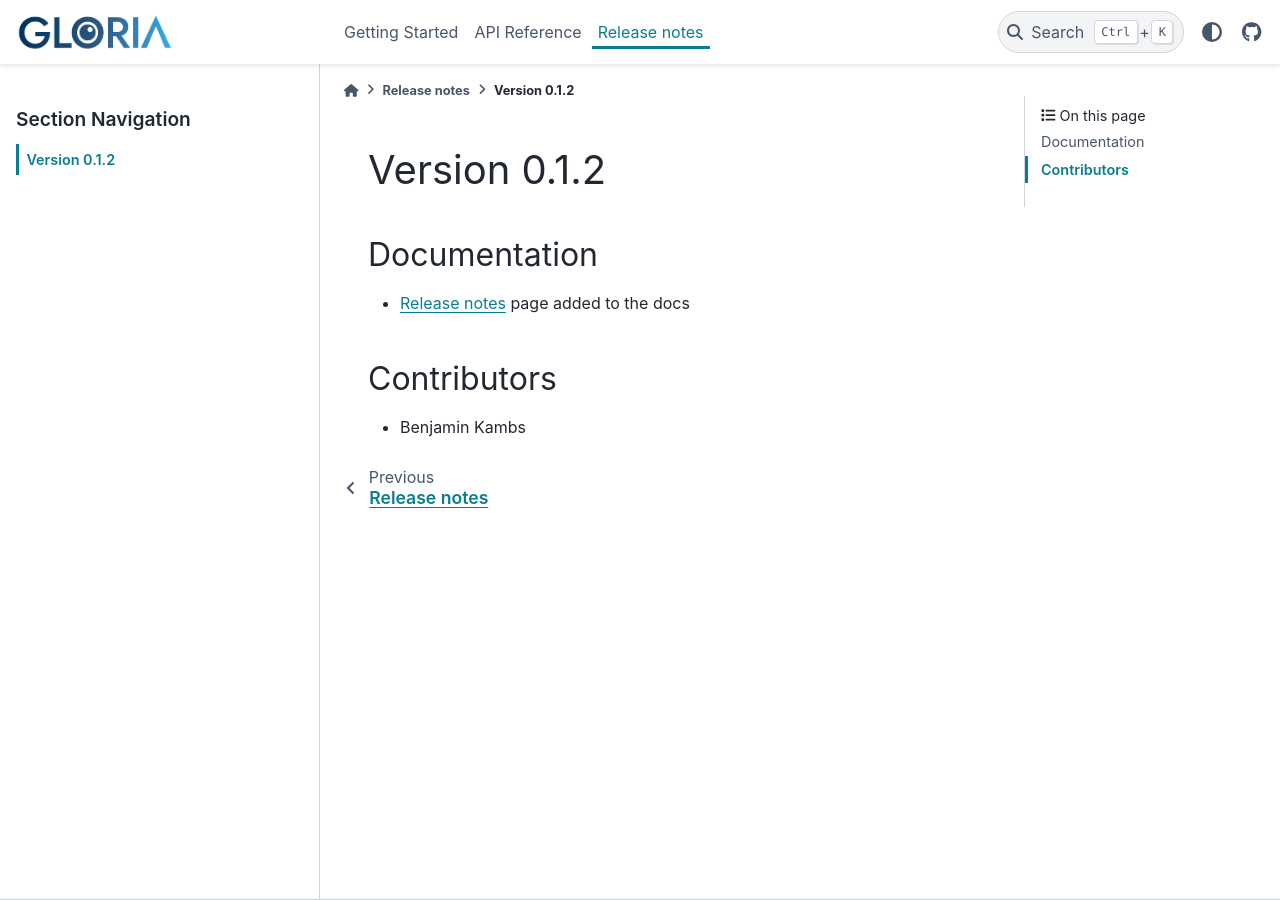
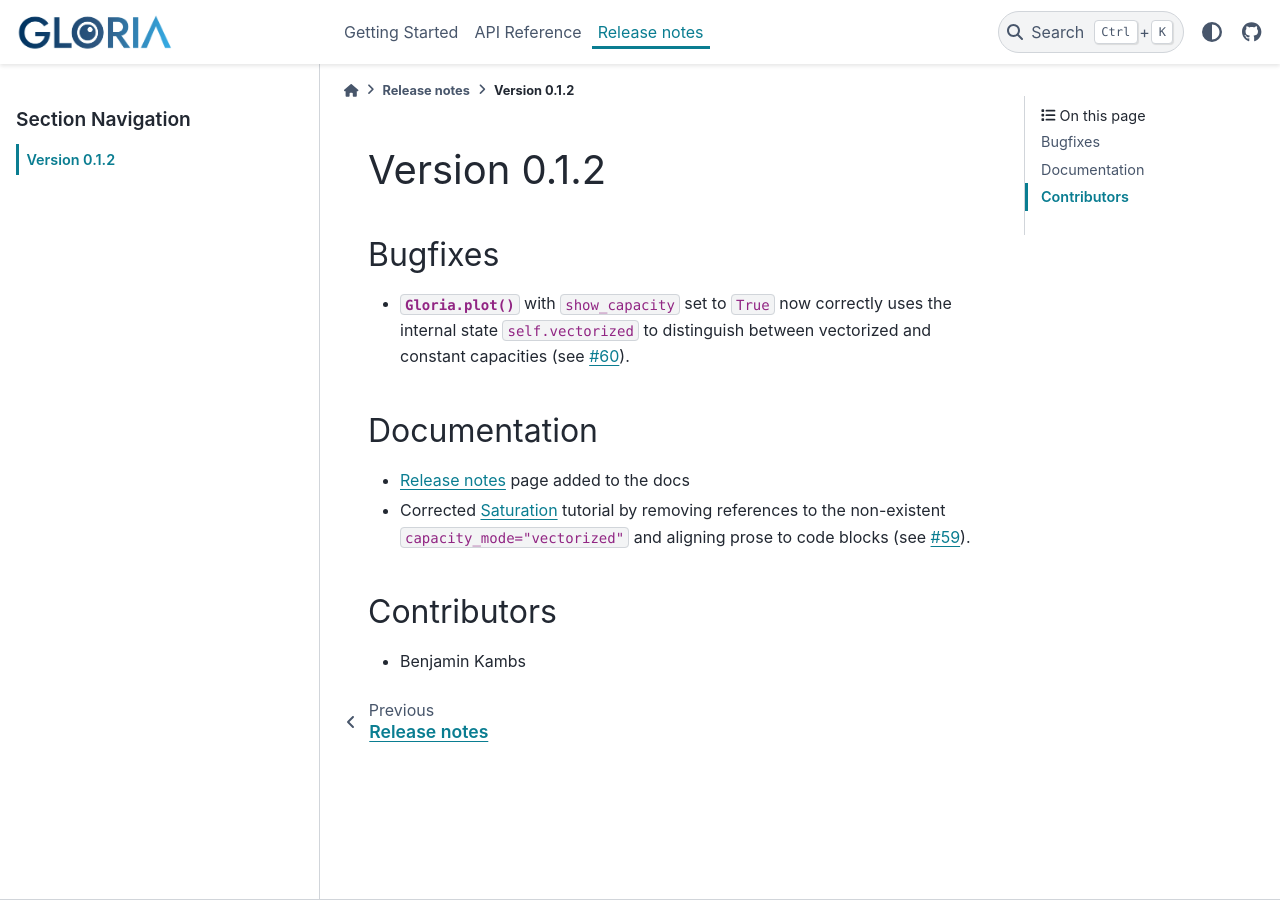
Before and after one commit to e-dyn/gloria, a Sphinx documentation site: the page built from doc/source/release_notes/v0_1_2.rst, in a window 1280 px wide. Built offline with Sphinx 7.4.7 and the PyData theme 0.15.4, drawn with Linux system fonts in a browser that asks for light colours.

Commit message:
Updated release notes

```diff
--- a/doc/source/release_notes/v0_1_2.rst
+++ b/doc/source/release_notes/v0_1_2.rst
@@ -1,12 +1,18 @@
 .. _ref-installation:
 
 .. currentmodule:: gloria
+
 Version 0.1.2
 =============
+
+Bugfixes
+--------
+- :meth:`Gloria.plot` with ``show_capacity`` set to ``True`` now correctly uses the internal state ``self.vectorized`` to distinguish between vectorized and constant capacities (see `#60 <https://github.com/e-dyn/gloria/issues/60>`_).
 
 Documentation
 -------------
 - `Release notes <https://e-dyn.github.io/gloria/release_notes/index.html>`_ page added to the docs
+- Corrected :ref:`Saturation <ref-saturation>` tutorial by removing references to the non-existent ``capacity_mode="vectorized"`` and aligning prose to code blocks (see `#59 <https://github.com/e-dyn/gloria/issues/59>`_).
 
 Contributors
 ------------
```
Also changed, not shown: 4 other files.
